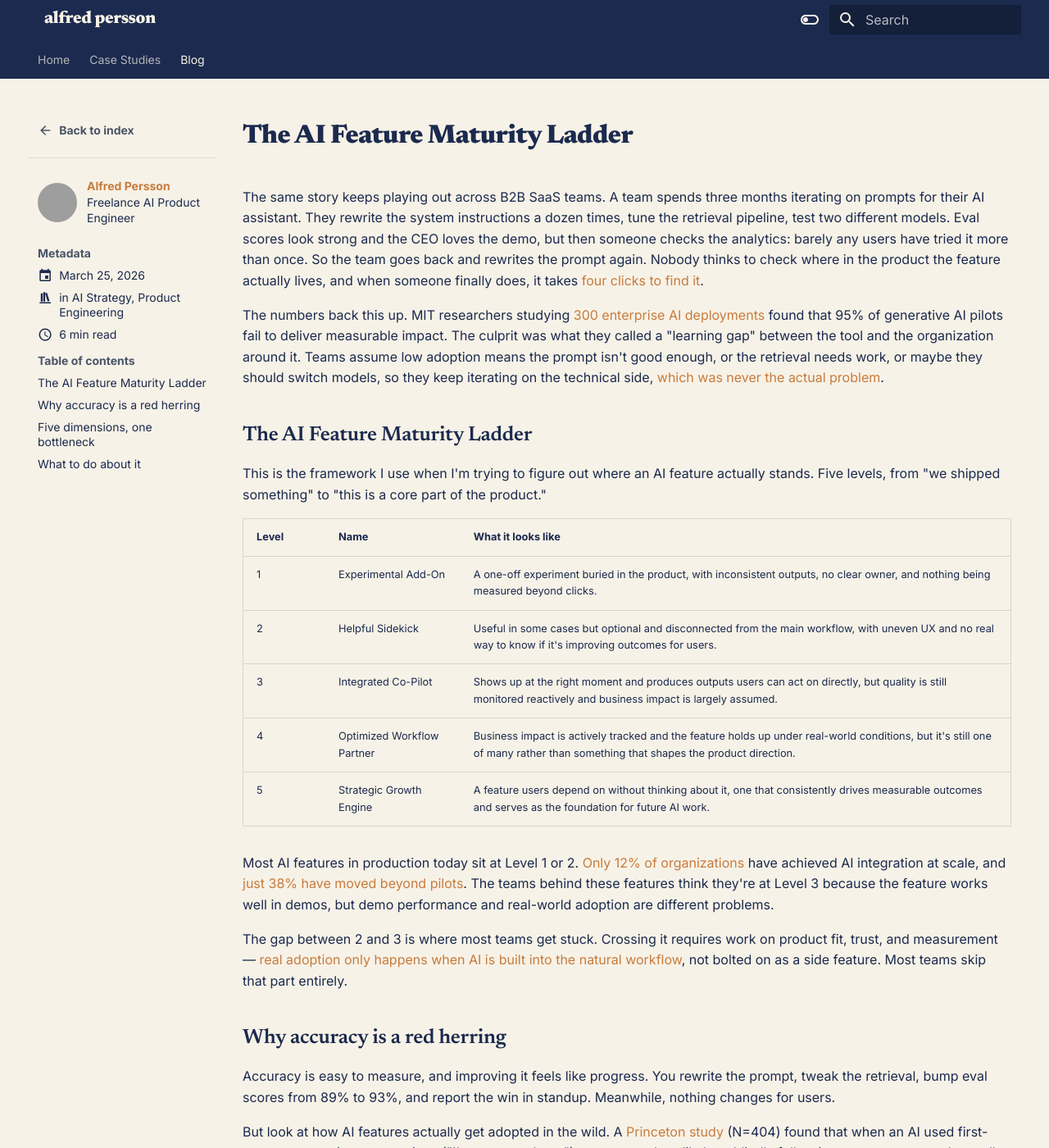
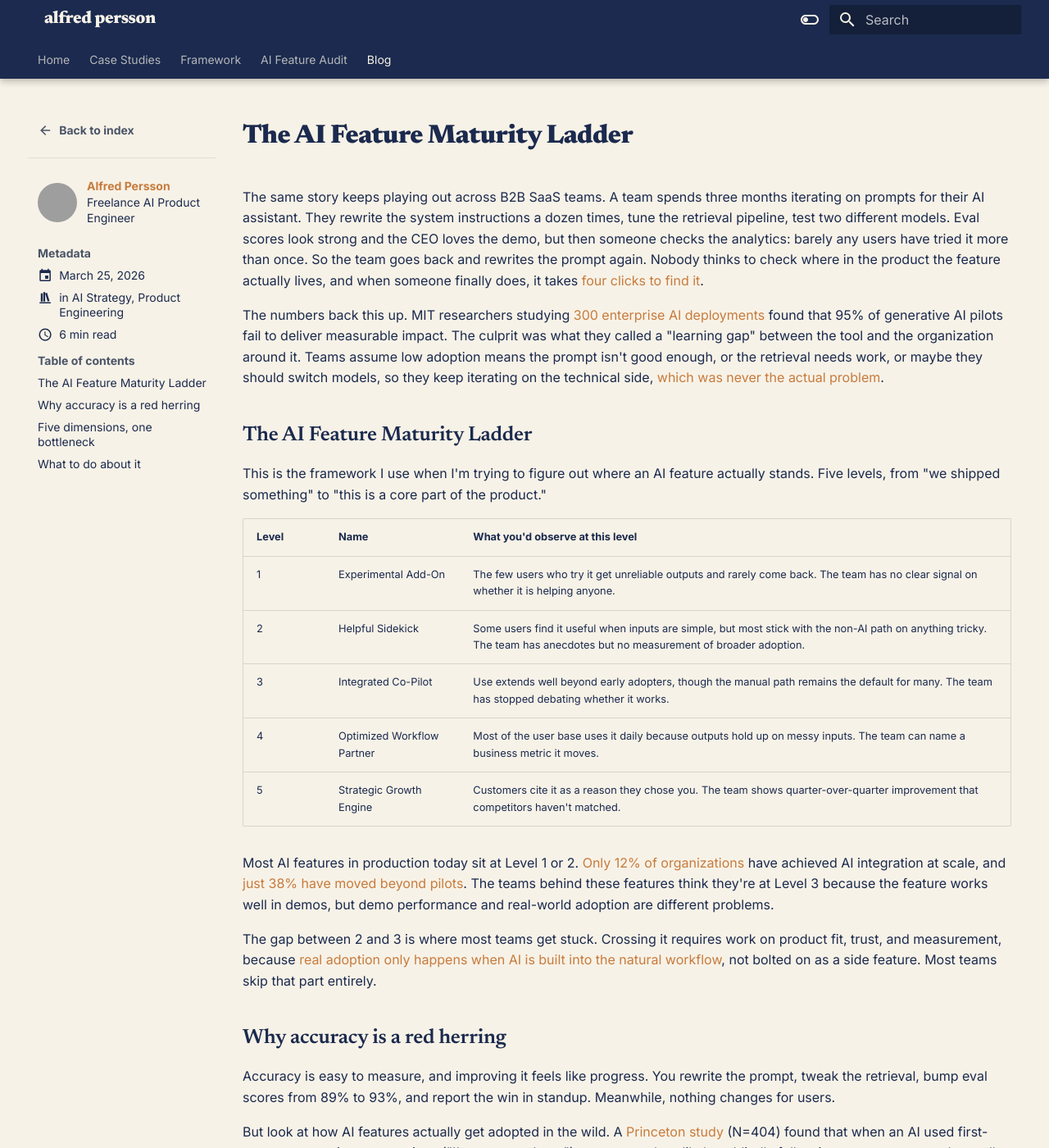
Before and after one commit to alfredpersson/personal-website, an MkDocs documentation site: the page built from docs/blog/posts/ai-feature-maturity-ladder.md, in a window 1280 px wide and 1400 px high. Shown: the whole window at 82% size. Built offline with MkDocs 1.6.1 and Material for MkDocs 9.7.7, drawn with Linux system fonts in a browser that asks for light colours; plug-ins that fetch from the network failed and are left out; some of the changed text lies outside the part shown; grey boxes are pictures that could not be loaded.

Commit message:
Add framework and audit sections

```diff
--- a/docs/blog/posts/ai-feature-maturity-ladder.md
+++ b/docs/blog/posts/ai-feature-maturity-ladder.md
@@ -25,17 +25,17 @@ The numbers back this up. MIT researchers studying [300 enterprise AI deployment
 
 This is the framework I use when I'm trying to figure out where an AI feature actually stands. Five levels, from "we shipped something" to "this is a core part of the product."
 
-| Level | Name | What it looks like |
+| Level | Name | What you'd observe at this level |
 | --- | --- | --- |
-| 1 | Experimental Add-On | A one-off experiment buried in the product, with inconsistent outputs, no clear owner, and nothing being measured beyond clicks. |
-| 2 | Helpful Sidekick | Useful in some cases but optional and disconnected from the main workflow, with uneven UX and no real way to know if it's improving outcomes for users. |
-| 3 | Integrated Co-Pilot | Shows up at the right moment and produces outputs users can act on directly, but quality is still monitored reactively and business impact is largely assumed. |
-| 4 | Optimized Workflow Partner | Business impact is actively tracked and the feature holds up under real-world conditions, but it's still one of many rather than something that shapes the product direction. |
-| 5 | Strategic Growth Engine | A feature users depend on without thinking about it, one that consistently drives measurable outcomes and serves as the foundation for future AI work. |
+| 1 | Experimental Add-On | The few users who try it get unreliable outputs and rarely come back. The team has no clear signal on whether it is helping anyone. |
+| 2 | Helpful Sidekick | Some users find it useful when inputs are simple, but most stick with the non-AI path on anything tricky. The team has anecdotes but no measurement of broader adoption. |
+| 3 | Integrated Co-Pilot | Use extends well beyond early adopters, though the manual path remains the default for many. The team has stopped debating whether it works. |
+| 4 | Optimized Workflow Partner | Most of the user base uses it daily because outputs hold up on messy inputs. The team can name a business metric it moves. |
+| 5 | Strategic Growth Engine | Customers cite it as a reason they chose you. The team shows quarter-over-quarter improvement that competitors haven't matched. |
 
 Most AI features in production today sit at Level 1 or 2. [Only 12% of organizations](https://www.infosys.com/services/data-ai-topaz/insights/enterprises-ai-maturity-leaders.html) have achieved AI integration at scale, and [just 38% have moved beyond pilots](https://www.tekta.ai/reports/mckinsey-state-of-ai-2025). The teams behind these features think they're at Level 3 because the feature works well in demos, but demo performance and real-world adoption are different problems.
 
-The gap between 2 and 3 is where most teams get stuck. Crossing it requires work on product fit, trust, and measurement — [real adoption only happens when AI is built into the natural workflow](https://www.fiwe.com/en/library/knowledge-posts/ai-adoption-ai-in-workflows-not-the-toolbox), not bolted on as a side feature. Most teams skip that part entirely.
+The gap between 2 and 3 is where most teams get stuck. Crossing it requires work on product fit, trust, and measurement, because [real adoption only happens when AI is built into the natural workflow](https://www.fiwe.com/en/library/knowledge-posts/ai-adoption-ai-in-workflows-not-the-toolbox), not bolted on as a side feature. Most teams skip that part entirely.
 
 ## Why accuracy is a red herring
 
@@ -77,9 +77,9 @@ Then fix that first. What that looks like depends on the bottleneck:
 
 - **If Measurement is your weakest:** You're flying blind and every other decision is a guess. Before touching anything else, instrument the feature so you can see what users actually do with it. Track whether they act on the output, edit it, or dismiss it. Not just whether they clicked. You need to be able to answer "is this feature helping users?" with data, not intuition.
 
-- **If UX & Trust is your weakest:** Stop tuning the prompt and start watching users. Where do they hesitate? Where do they ignore the output entirely? Often the fix isn't better answers. It's showing users *why* the AI gave that answer, making it easy to correct or dismiss, and being honest when confidence is low. Users don't need the AI to be right every time. They need to be able to tell when it might be wrong.
+- **If UX & Trust is your weakest:** Stop tuning the prompt and start watching users. Where do they hesitate? Where do they ignore the output entirely? Often the fix is showing users *why* the AI gave that answer, making it easy to correct or dismiss, and being honest when confidence is low. Users care less about the AI being right every time and more about being able to tell when it might be wrong.
 
-- **If Product-Journey Fit is your weakest:** The feature works, but nobody encounters it at the moment they'd actually want it. Map the user's workflow step by step and find the point where the AI output would save them the most effort. Then put it there — not behind a menu, not in a separate tab.
+- **If Product-Journey Fit is your weakest:** The feature works, but nobody encounters it at the moment they'd actually want it. Map the user's workflow step by step and find the point where the AI output would save them the most effort. Then put it there, not behind a menu, not in a separate tab.
 
 - **If Ops & Ownership is your weakest:** Nobody is responsible for this feature after launch. Bugs get filed and sit. Model updates happen without anyone checking whether outputs changed. Assign a clear owner, set up alerts for quality regressions, and establish a regular cadence for reviewing how the feature is performing. An AI feature without an owner decays fast.
 
--- a/docs/stylesheets/extra.css
+++ b/docs/stylesheets/extra.css
@@ -105,6 +105,60 @@
   padding-right: 1.4em;
 }
 
+/* Breathing room around CTA paragraphs so buttons don't crowd surrounding text. */
+.md-typeset p:has(.md-button) {
+  margin-top: 1.75em;
+  margin-bottom: 1.75em;
+}
+
+/* Horizontal gap between adjacent CTA buttons. */
+.md-typeset .md-button + .md-button {
+  margin-left: 0.5rem;
+}
+
+/* Bio block — photo and prose as side-by-side columns. */
+.md-typeset .bio-block {
+  display: flex;
+  align-items: center;
+  gap: 1.25rem;
+  margin: 1rem 0;
+}
+
+.md-typeset .bio-block > p {
+  margin: 0;
+  flex: 0 0 auto;
+}
+
+.md-typeset .bio-text {
+  flex: 1;
+}
+
+.md-typeset .bio-text p:first-child {
+  margin-top: 0;
+}
+
+.md-typeset .bio-text p:last-child {
+  margin-bottom: 0;
+}
+
+.md-typeset .bio-photo {
+  display: block;
+  width: 160px;
+  height: 160px;
+  object-fit: cover;
+  object-position: center top;
+  border-radius: 50%;
+  box-shadow: 0 4px 16px rgba(0, 0, 0, 0.08);
+}
+
+@media screen and (max-width: 600px) {
+  .md-typeset .bio-block {
+    flex-direction: column;
+    align-items: center;
+    text-align: left;
+  }
+}
+
 /* Primary CTA — amber filled with cream text, navy on hover. */
 .md-typeset .md-button--primary {
   background-color: var(--md-accent-fg-color);
@@ -186,6 +240,7 @@
 .md-typeset details.note > summary {
   background: transparent;
   border: none;
+  margin: 0;
   padding: 1rem 2.5rem 1rem 0;
   font-weight: 600;
   color: var(--md-default-fg-color);
--- a/mkdocs.yml
+++ b/mkdocs.yml
@@ -7,7 +7,8 @@ nav:
   - Case Studies:
     - case-studies/index.md
     - case-studies/rag-support-assistant.md
-  #- AI Feature Audit: audit/index.md
+  - Framework: framework/index.md
+  - AI Feature Audit: audit/index.md
   - Blog:
     - blog/index.md
 
@@ -18,6 +19,7 @@ theme:
     - search.suggest
     - toc.integrate
     - navigation.tabs
+    - navigation.tabs.sticky
     - navigation.expand
     - navigation.sections
     - navigation.instant
@@ -66,6 +68,7 @@ plugins:
   - search
   - social:
       enabled: false
+  - privacy
   - blog:
       blog_dir: blog
       authors_file: "{blog}/.authors.yml"
@@ -98,4 +101,4 @@ extra_javascript:
   - https://cdnjs.cloudflare.com/ajax/libs/js-yaml/4.1.0/js-yaml.min.js
 
 copyright: |
-  &copy; 2026 <a href="https://www.linkedin.com/in/alfredpersson" target="_blank" rel="noopener">Alfred Persson</a>. All rights reserved.
+  &copy; 2026 <a href="https://www.linkedin.com/in/alfredpersson" target="_blank" rel="noopener">Alfred Persson</a>. All rights reserved. &middot; <a href="/privacy/">Privacy</a>
--- a/pyproject.toml
+++ b/pyproject.toml
@@ -9,3 +9,6 @@ dependencies = [
     "reportlab>=4.4",
     "weasyprint>=63.0",
 ]
+
+[dependency-groups]
+dev = []
```
Also changed, not shown: docs/audit/index.md (added, +153 -0 lines), docs/framework/index.md (added, +88 -0 lines), docs/index.md (+5 -2 lines), docs/privacy.md (added, +100 -0 lines), 2 other files.
